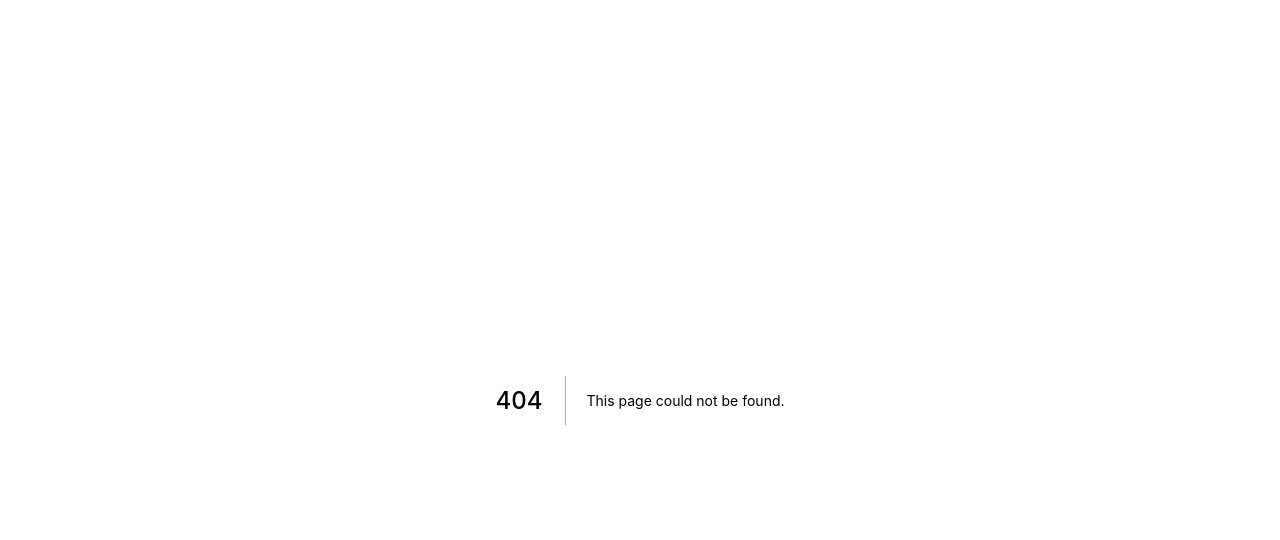
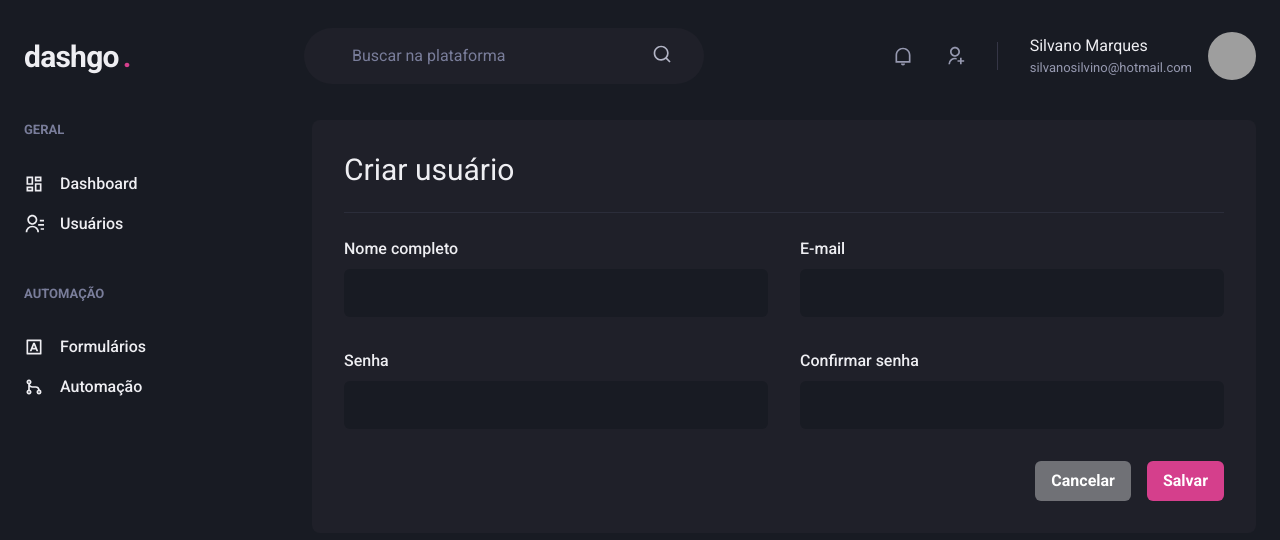
Before and after one commit to SilvanoGPM/dashgo, a Next.js app: page /users/create in a window 1280 px wide. Before the commit this address had no page. Shown: the top 540 px of the page. Built offline with nearby package versions, Linux system fonts and the light colour scheme; grey boxes are pictures that could not be loaded.

Commit message:
feat: add CreateUser page

```diff
--- /dev/null
+++ b/src/pages/users/create.tsx
@@ -0,0 +1,57 @@
+import {
+  Box,
+  Button,
+  Divider,
+  Flex,
+  Heading,
+  HStack,
+  SimpleGrid,
+  VStack,
+} from '@chakra-ui/react';
+
+import { Input } from 'components/Form/Input';
+import { Header } from 'components/Header';
+import { Sidebar } from 'components/Sidebar';
+
+export default function CreateUser() {
+  return (
+    <Box>
+      <Header />
+
+      <Flex w="100%" my="6" mx="auto" px="6" maxWidth={1480}>
+        <Sidebar />
+
+        <Box flex="1" borderRadius={8} bg="gray.800" p="8">
+          <Heading size="lg" fontWeight="normal">
+            Criar usuário
+          </Heading>
+
+          <Divider my="6" borderColor="gray.700" />
+
+          <VStack spacing="8">
+            <SimpleGrid minChildWidth="240px" spacing="8" w="100%">
+              <Input name="name" label="Nome completo" />
+              <Input name="email" type="email" label="E-mail" />
+            </SimpleGrid>
+
+            <SimpleGrid minChildWidth="240px" spacing="8" w="100%">
+              <Input name="password" type="password" label="Senha" />
+              <Input
+                name="password_confirmation"
+                type="password"
+                label="Confirmar senha"
+              />
+            </SimpleGrid>
+          </VStack>
+
+          <Flex mt="8" justify="flex-end">
+            <HStack spacing="4">
+              <Button colorScheme="whiteAlpha">Cancelar</Button>
+              <Button colorScheme="pink">Salvar</Button>
+            </HStack>
+          </Flex>
+        </Box>
+      </Flex>
+    </Box>
+  );
+}
```
